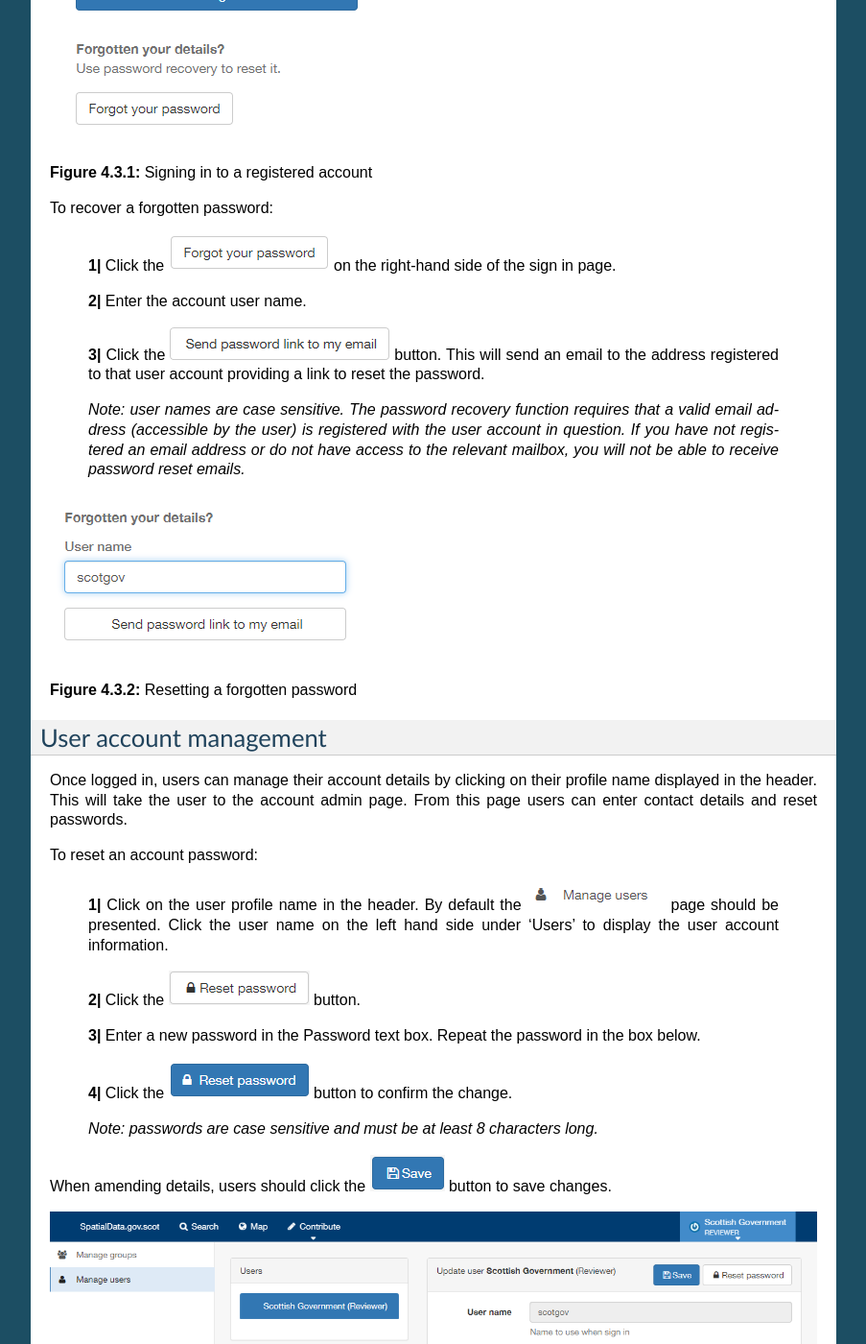
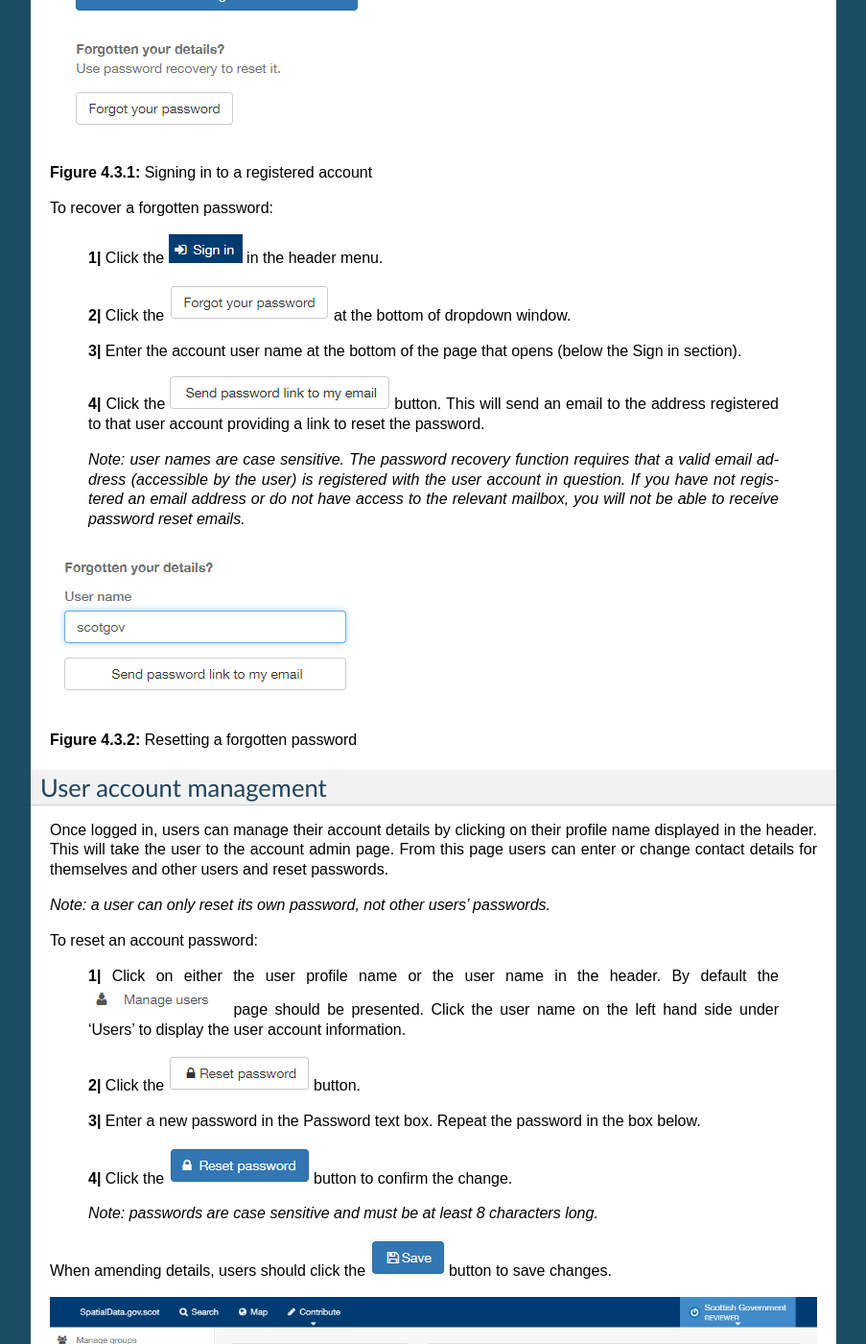
Before and after one commit to AstunTechnology/ssdidocs, a Sphinx documentation site: the page built from docs/UserDoc_Chap4_Users.rst, in a window 1280 px wide and 1400 px high, scrolled down 1363 px. Shown: the whole window at 96% size, without its empty margins (198-1101 px from the left). Built offline with Sphinx 7.4.7, drawn with Linux system fonts in a browser that asks for light colours.

Commit message:
correct 'signing in' and 'user account management'

```diff
--- a/docs/UserDoc_Chap4_Users.rst
+++ b/docs/UserDoc_Chap4_Users.rst
@@ -51,11 +51,13 @@ To sign in to an existing account:
 
 To recover a forgotten password:
 
-	**1|** Click the |button_signin_forgotten| on the right-hand side of the sign in page.
+	**1|** Click the |button_signin| in the header menu.
 
-	**2|** Enter the account user name.
+	**2|** Click the |button_signin_forgotten| at the bottom of dropdown window.
 
-	**3|** Click the |button_signin_sendlink| button. This will send an email to the address registered to that user account providing a link to reset the password.
+	**3|** Enter the account user name at the bottom of the page that opens (below the Sign in section).
+
+	**4|** Click the |button_signin_sendlink| button. This will send an email to the address registered to that user account providing a link to reset the password.
 
 	*Note: user names are case sensitive. The password recovery function requires that a valid email address (accessible by the user) is registered
 	with the user account in question. If you have not registered an email address or do not have access to the relevant mailbox, you will not be
@@ -69,11 +71,13 @@ User account management
 -----------------------
 
 Once logged in, users can manage their account details by clicking on their profile name displayed in the header. This will take the user to the
-account admin page. From this page users can enter contact details and reset passwords.
+account admin page. From this page users can enter or change contact details for themselves and other users and reset passwords.
+
+*Note: a user can only reset its own password, not other users' passwords.*
 
 To reset an account password:
 
-	**1|** Click on the user profile name in the header. By default the |button_account_manageusers| page should be presented. Click the user name on the left hand side under 'Users' to display the user account information.
+	**1|** Click on either the user profile name or the user name in the header. By default the |button_account_manageusers| page should be presented. Click the user name on the left hand side under 'Users' to display the user account information.
 
 	**2|** Click the |button_account_resetpass| button.
 
```
